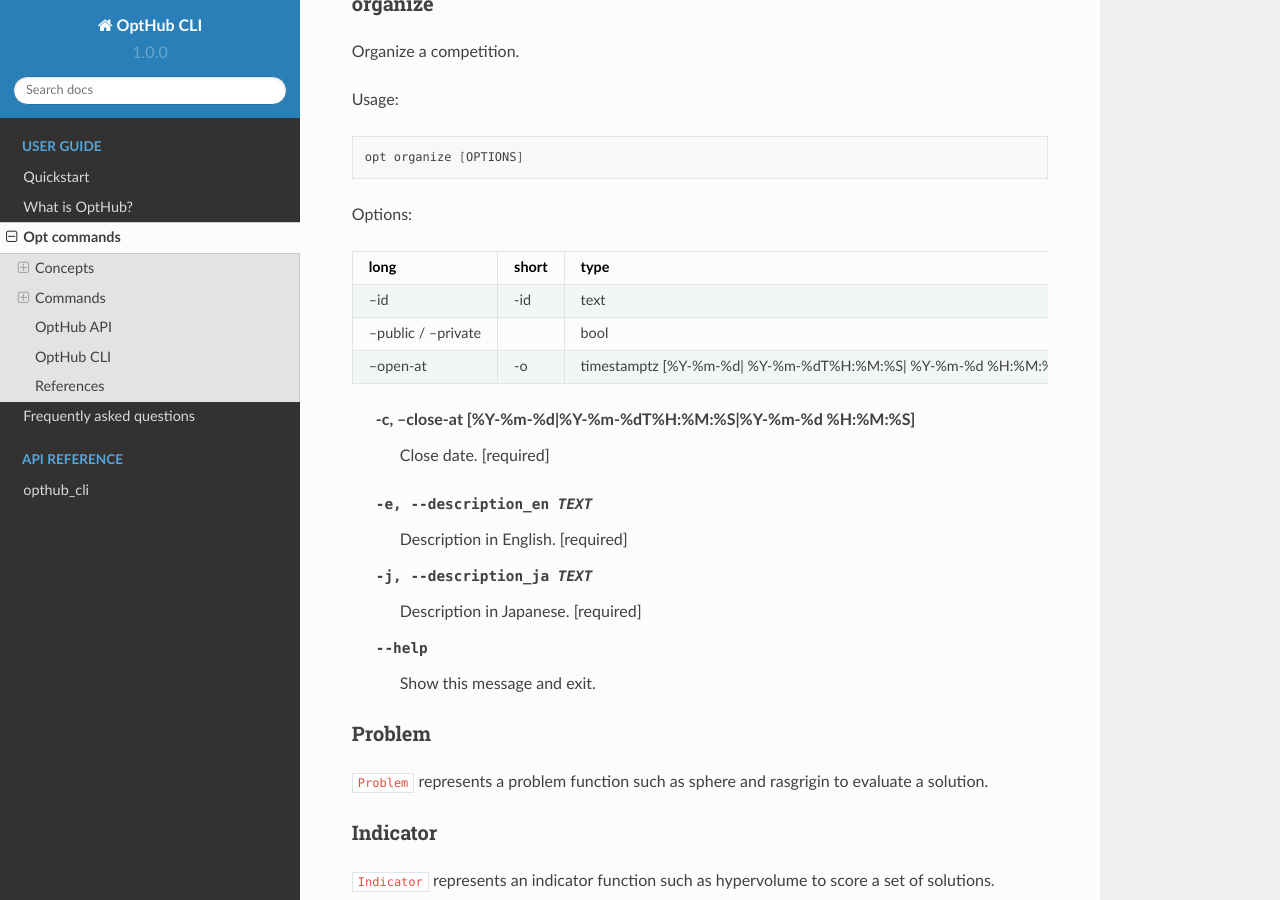
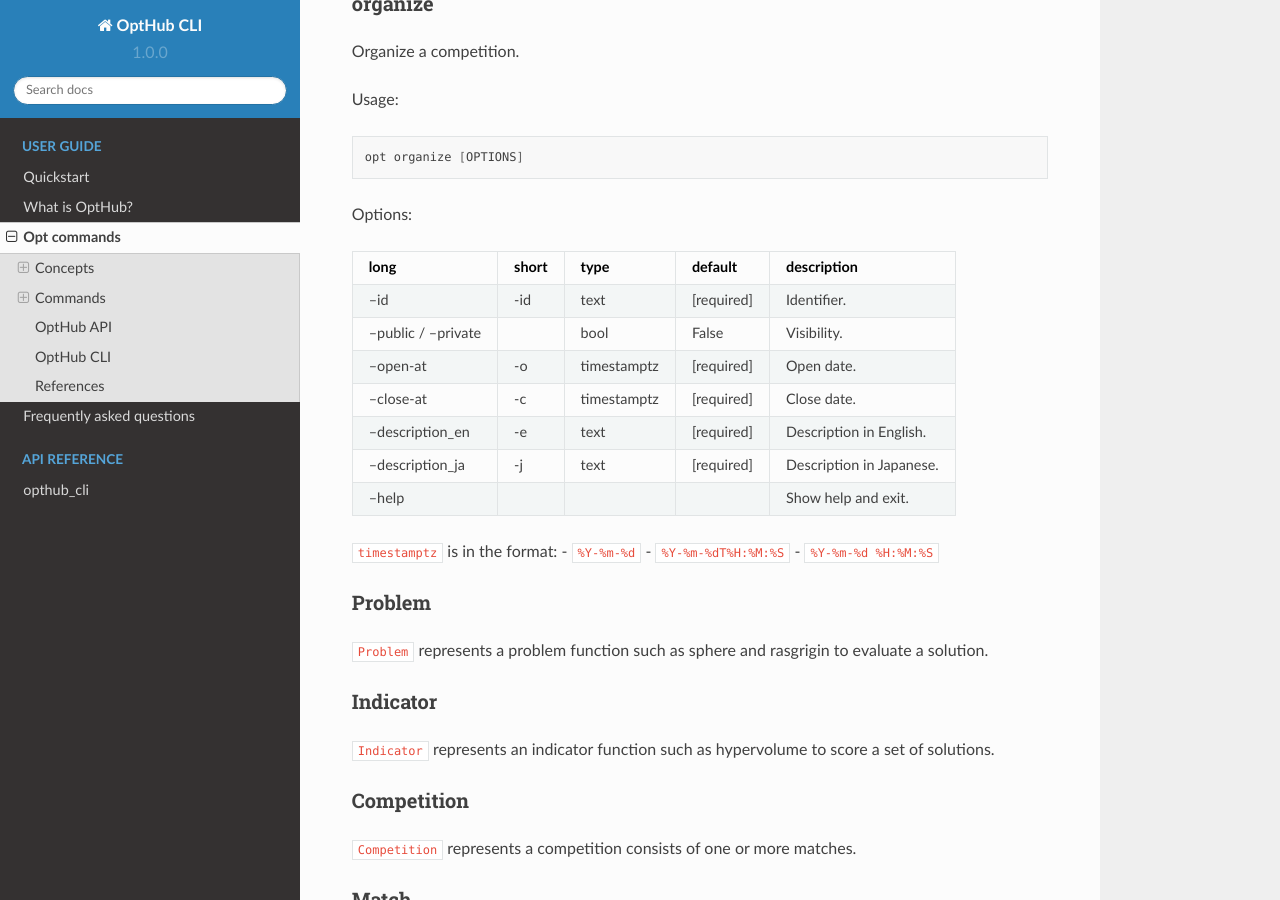
Before and after one commit to opthub-org/opthub-cli, a Sphinx documentation site: the page built from docs/commands.rst, in a window 1280 px wide and 900 px high, scrolled down 646 px. Built offline with Sphinx 7.4.7 and the Read the Docs theme 2.0.0, drawn with Linux system fonts in a browser that asks for light colours.

Commit message:
Update docs

```diff
--- a/docs/commands.rst
+++ b/docs/commands.rst
@@ -39,22 +39,22 @@
 
 Options:
 
-==================== ===== ================== ========== ===========
+==================== ===== ================== ========== ========================
 long                 short type               default    description
-==================== ===== ================== ========== ===========
+==================== ===== ================== ========== ========================
 --id                 -id   text               [required] Identifier.
 --public / --private       bool               False      Visibility.
---open-at            -o    timestamptz        now()      Open date.
-                           [%Y-%m-%d|
-                           %Y-%m-%dT%H:%M:%S|
-                           %Y-%m-%d %H:%M:%S]
-==================== ===== ================== ========== ===========
+--open-at            -o    timestamptz        [required] Open date.
+--close-at           -c    timestamptz        [required] Close date.
+--description_en     -e    text               [required] Description in English.
+--description_ja     -j    text               [required] Description in Japanese.
+--help                                                   Show help and exit.
+==================== ===== ================== ========== ========================
 
-  -c, --close-at [%Y-%m-%d|%Y-%m-%dT%H:%M:%S|%Y-%m-%d %H:%M:%S]
-                                  Close date.  [required]
-  -e, --description_en TEXT       Description in English.  [required]
-  -j, --description_ja TEXT       Description in Japanese.  [required]
-  --help                          Show this message and exit.
+``timestamptz`` is in the format:
+- ``%Y-%m-%d``
+- ``%Y-%m-%dT%H:%M:%S``
+- ``%Y-%m-%d %H:%M:%S``
 
 
 Problem
```
